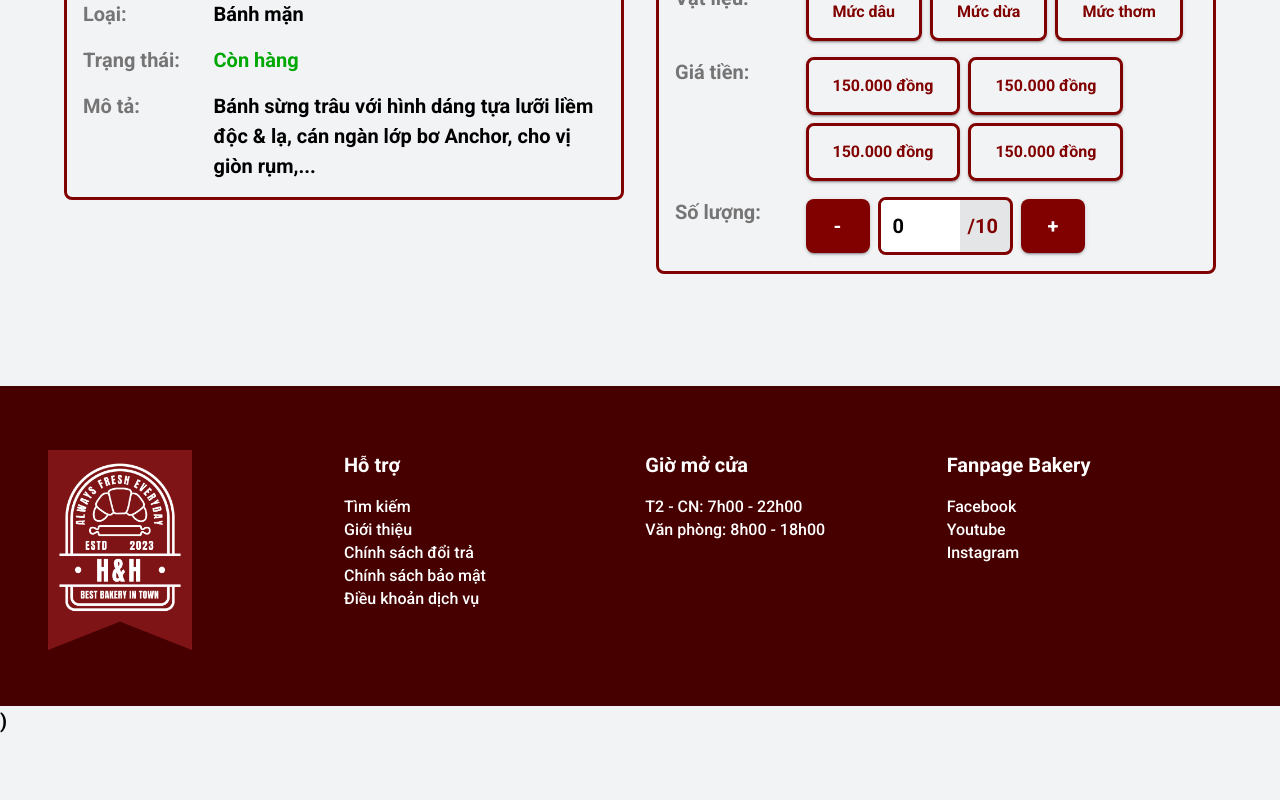
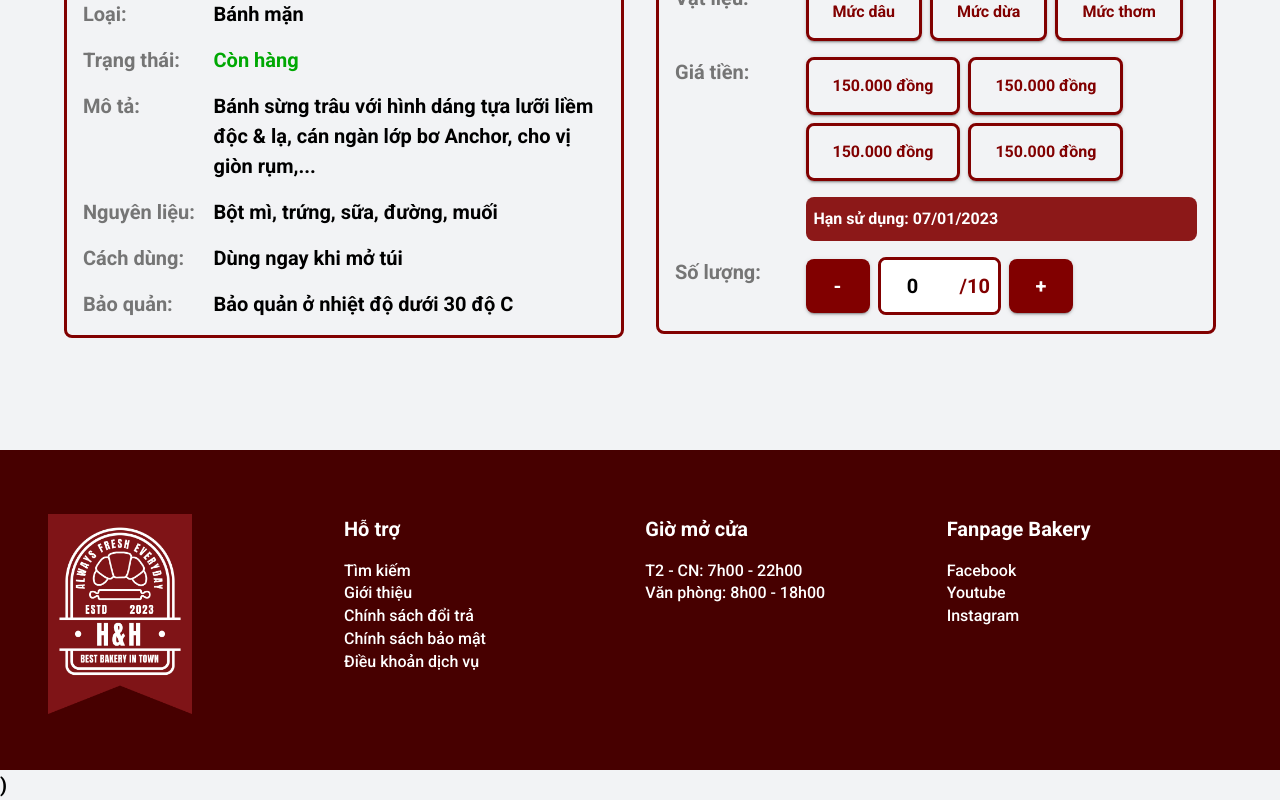
Before and after one commit to mysticmist-git/hnhbakery, a Next.js app: page /productDetail in a window 1280 px wide. Shown: the part 1006-1806 px from the top of the page. Before the commit the page ends 1742 px from the top, so only its background shows below. Built offline with nearby package versions, Linux system fonts and the light colour scheme; no server answers.

Commit message:
Update productDetail.tsx

```diff
--- a/src/pages/productDetail.tsx
+++ b/src/pages/productDetail.tsx
@@ -11,7 +11,7 @@ import {
   InputAdornment,
 } from '@mui/material';
 import { Box } from '@mui/system';
-import React, { useState } from 'react';
+import React, { useEffect, useState } from 'react';
 import banh1 from '../assets/Carousel/1.jpg';
 import banh2 from '../assets/Carousel/2.jpg';
 import banh3 from '../assets/Carousel/3.jpg';
@@ -22,9 +22,9 @@ import Image from 'next/image';
 import { CustomButton } from '@/components/Inputs/Buttons';
 import theme from '@/styles/themes/lightTheme';
 
-const product = {
+const initProduct = {
+  id: 1,
   name: 'Bánh Croissant',
-
   type: 'Bánh mặn',
   state: {
     content: 'Còn hàng',
@@ -34,6 +34,10 @@ const product = {
     'Bánh sừng trâu với hình dáng tựa lưỡi liềm độc & lạ, cán ngàn lớp bơ Anchor, cho vị giòn rụm,...',
   rating: 4.5,
   numReviews: 123,
+  ingredients: 'Bột mì, trứng, sữa, đường, muối',
+  howToUse: 'Dùng ngay khi mở túi',
+  preservation: 'Bảo quản ở nhiệt độ dưới 30 độ C',
+  maxQuantity: 10,
   prices: {
     //Mỗi object trong sizes ứng với 1 button của phần chọn size
     min: 150000,
@@ -99,7 +103,7 @@ function ProductCarousel(props: any) {
         index={activeIndex}
         onChange={handleChange}
       >
-        {product.images.map((image, i) => (
+        {initProduct.images.map((image, i) => (
           <Box
             key={i}
             sx={{
@@ -153,7 +157,7 @@ function ProductCarousel(props: any) {
             )}, ${alpha(theme.palette.common.white, 0.5)})`,
           }}
         >
-          {product.images.map((image, i: number) => (
+          {initProduct.images.map((image, i: number) => (
             <Grid key={i} item>
               <Box
                 sx={{
@@ -350,11 +354,26 @@ function NumberInputWithButtons({ min, max }: any) {
                 0.3,
               )}`,
             },
+            '& .MuiInputBase-root': {
+              p: 0,
+            },
+            '& .MuiInputAdornment-root': {
+              m: 0,
+            },
           }}
           InputProps={{
             disableUnderline: true,
             endAdornment: (
-              <InputAdornment position="end">
+              <InputAdornment
+                position="end"
+                sx={{
+                  backgroundColor: theme.palette.common.white,
+                  maxHeight: 'none',
+                  height: 'auto',
+                  alignSelf: 'stretch',
+                  pr: 1,
+                }}
+              >
                 <Typography
                   variant="body1"
                   color={theme.palette.secondary.main}
@@ -373,6 +392,7 @@ function NumberInputWithButtons({ min, max }: any) {
           }}
           inputProps={{
             sx: {
+              textAlign: 'center',
               fontSize: theme.typography.body1.fontSize,
               color: theme.palette.common.black,
               fontWeight: theme.typography.body1.fontWeight,
@@ -414,6 +434,11 @@ function NumberInputWithButtons({ min, max }: any) {
 
 function ProductDetailInfo(props: any) {
   const theme = useTheme();
+
+  const [product, setProduct] = useState(initProduct);
+
+  const [readyState, setReadyState] = useState(false);
+
   return (
     <Grid
       container
@@ -552,6 +577,71 @@ function ProductDetailInfo(props: any) {
                 </Grid>
               </Grid>
             </Grid>
+
+            <Grid item xs={12}>
+              <Grid
+                container
+                direction={'row'}
+                justifyContent={'center'}
+                alignItems={'start'}
+              >
+                <Grid item xs={3}>
+                  <Typography
+                    variant="body1"
+                    color={theme.palette.text.secondary}
+                  >
+                    Nguyên liệu:
+                  </Typography>
+                </Grid>
+                <Grid item xs={9}>
+                  <Typography variant="body1">{product.ingredients}</Typography>
+                </Grid>
+              </Grid>
+            </Grid>
+
+            <Grid item xs={12}>
+              <Grid
+                container
+                direction={'row'}
+                justifyContent={'center'}
+                alignItems={'start'}
+              >
+                <Grid item xs={3}>
+                  <Typography
+                    variant="body1"
+                    color={theme.palette.text.secondary}
+                  >
+                    Cách dùng:
+                  </Typography>
+                </Grid>
+                <Grid item xs={9}>
+                  <Typography variant="body1">{product.howToUse}</Typography>
+                </Grid>
+              </Grid>
+            </Grid>
+
+            <Grid item xs={12}>
+              <Grid
+                container
+                direction={'row'}
+                justifyContent={'center'}
+                alignItems={'start'}
+              >
+                <Grid item xs={3}>
+                  <Typography
+                    variant="body1"
+                    color={theme.palette.text.secondary}
+                  >
+                    Bảo quản:
+                  </Typography>
+                </Grid>
+                <Grid item xs={9}>
+                  <Typography variant="body1">
+                    {product.preservation}
+                  </Typography>
+                </Grid>
+              </Grid>
+            </Grid>
           </Grid>
         </Box>
       </Grid>
@@ -648,6 +738,33 @@ function ProductDetailInfo(props: any) {
                 justifyContent={'center'}
                 alignItems={'start'}
               >
+                <Grid item xs={3}></Grid>
+                <Grid item xs={9}>
+                  <Box
+                    sx={{
+                      bgcolor: alpha(theme.palette.secondary.main, 0.9),
+                      p: 1,
+                      borderRadius: '8px',
+                    }}
+                  >
+                    <Typography
+                      variant="button"
+                      color={theme.palette.common.white}
+                    >
+                      Hạn sử dụng: 07/01/2023
+                    </Typography>
+                  </Box>
+                </Grid>
+              </Grid>
+            </Grid>
+
+            <Grid item xs={12}>
+              <Grid
+                container
+                direction={'row'}
+                justifyContent={'center'}
+                alignItems={'start'}
+              >
                 <Grid item xs={3}>
                   <Typography
                     variant="body1"
@@ -657,7 +774,7 @@ function ProductDetailInfo(props: any) {
                   </Typography>
                 </Grid>
                 <Grid item xs={9}>
-                  <NumberInputWithButtons min={0} max={10} />
+                  <NumberInputWithButtons min={0} max={product.maxQuantity} />
                 </Grid>
               </Grid>
             </Grid>
@@ -667,7 +784,19 @@ function ProductDetailInfo(props: any) {
     </Grid>
   );
 }
-
+function Comments(props: any) {
+  return (
+    <>
+      <Grid
+        container
+        direction={'row'}
+        justifyContent={'center'}
+        alignItems={'center'}
+        spacing={2}
+      ></Grid>
+    </>
+  );
+}
 export default function productDetail() {
   const theme = useTheme();
   return (
@@ -735,7 +864,9 @@ export default function productDetail() {
               <ProductDetailInfo />
             </Grid>
 
-            <Grid item xs={12}></Grid>
+            <Grid item xs={12}>
+              <Comments />
+            </Grid>
 
             <Grid item xs={12}></Grid>
           </Grid>
```
